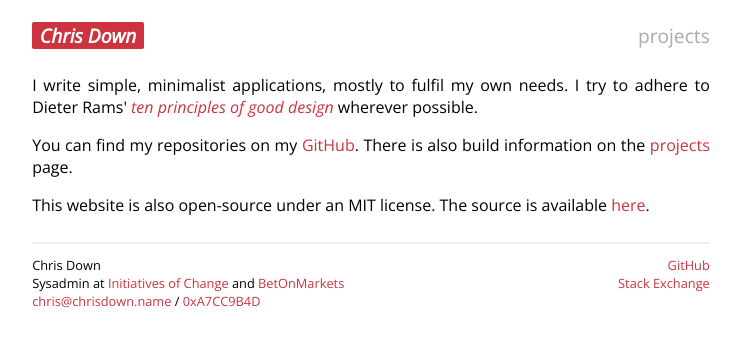
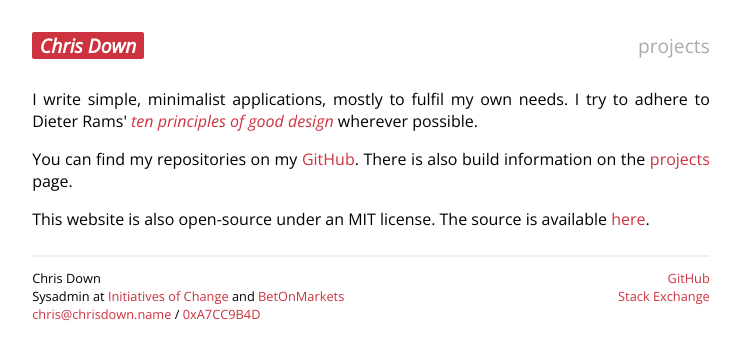
Before and after one commit to cdown/chrisdown.name, a Jekyll site: the page built from index.html, in a window 1280 px wide. Shown: the top 360 px of the page, without its empty margins (269-1010 px from the left). Built offline with Jekyll 4.4.1, drawn with Linux system fonts in a browser that asks for light colours.

Commit message:
Increase header margins

```diff
--- a/css/style.css
+++ b/css/style.css
@@ -4,7 +4,7 @@
 
 html, body {
     max-width: 700px;
-    margin: 0.7em auto;
+    margin: 1em auto;
     padding: 0 0.7em;
     font-family: "Open Sans", sans-serif;
 }
@@ -25,7 +25,7 @@ a:hover {
    to the home page. The rest have the normal link styling. */
 
 header {
-    margin-bottom: 1.3em;
+    margin-bottom: 1.5em;
     font-size: 1.2em;
 }
 
```
